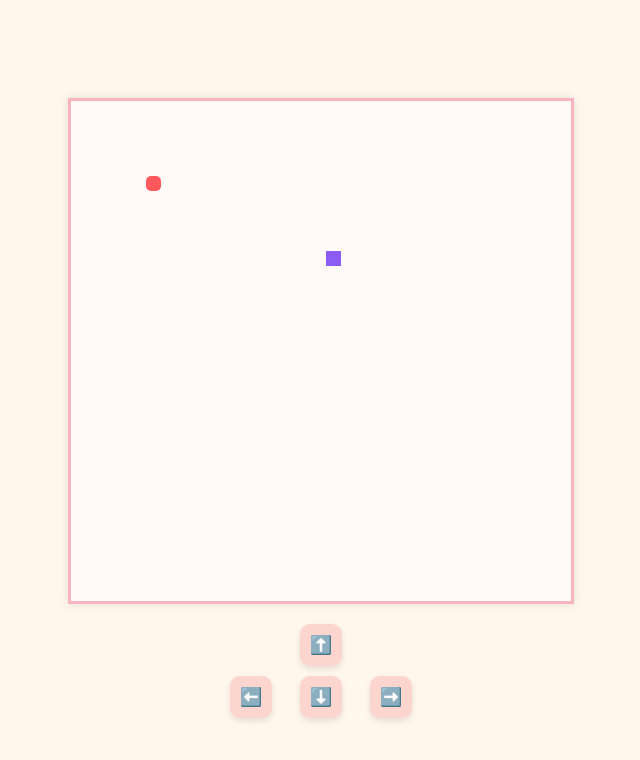
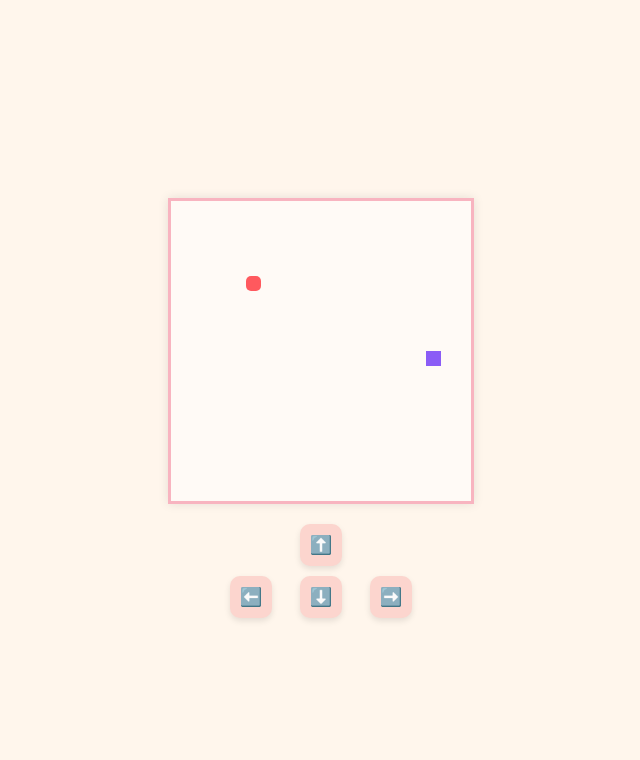
Before and after one commit to Kaelionn/bruh, a plain HTML site: page index.html in a window 1280 px wide. Shown: the whole page, without its empty margins (319-959 px from the left). Drawn offline with Linux system fonts and the light colour scheme.

Commit message:
Update index.html

```diff
--- a/index.html
+++ b/index.html
@@ -46,7 +46,7 @@
   </style>
 </head>
 <body>
-  <canvas id="game" width="500" height="500"></canvas>
+  <canvas id="game" width="300" height="300"></canvas>
 
   <div class="controls">
     <div></div>
```
